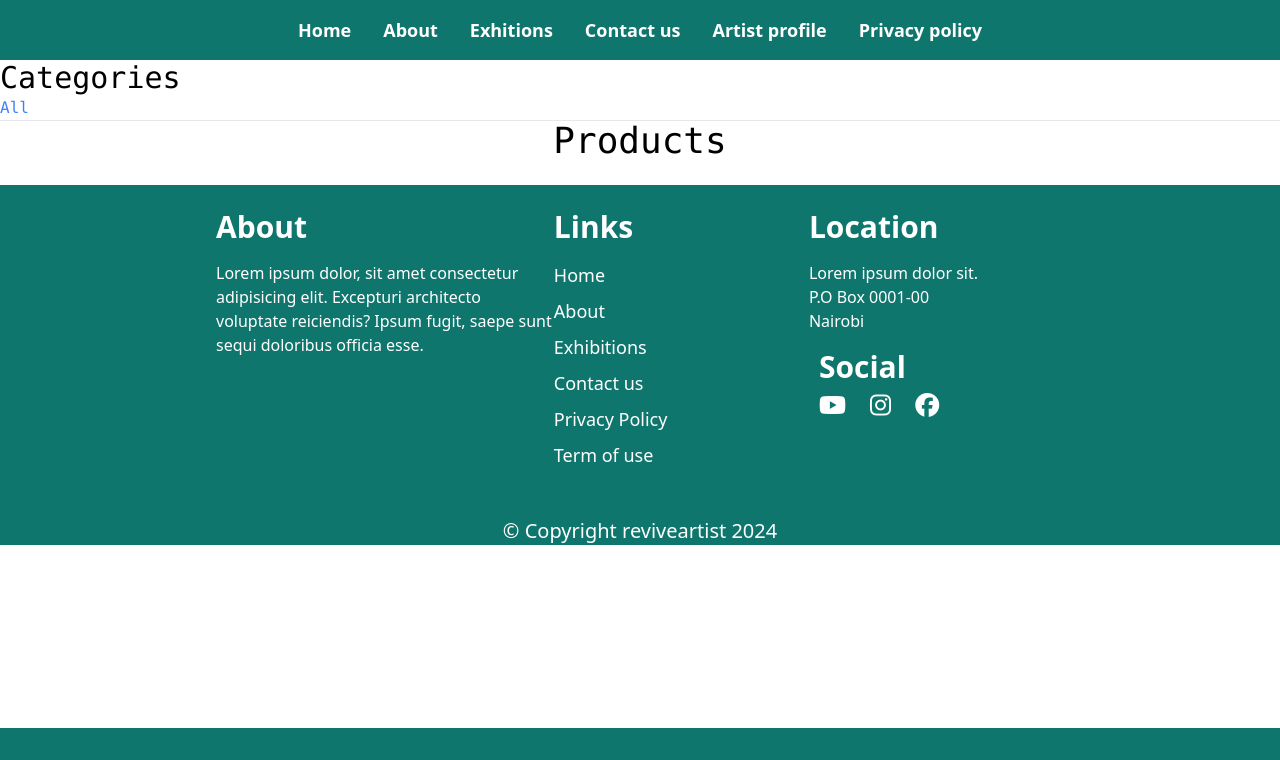
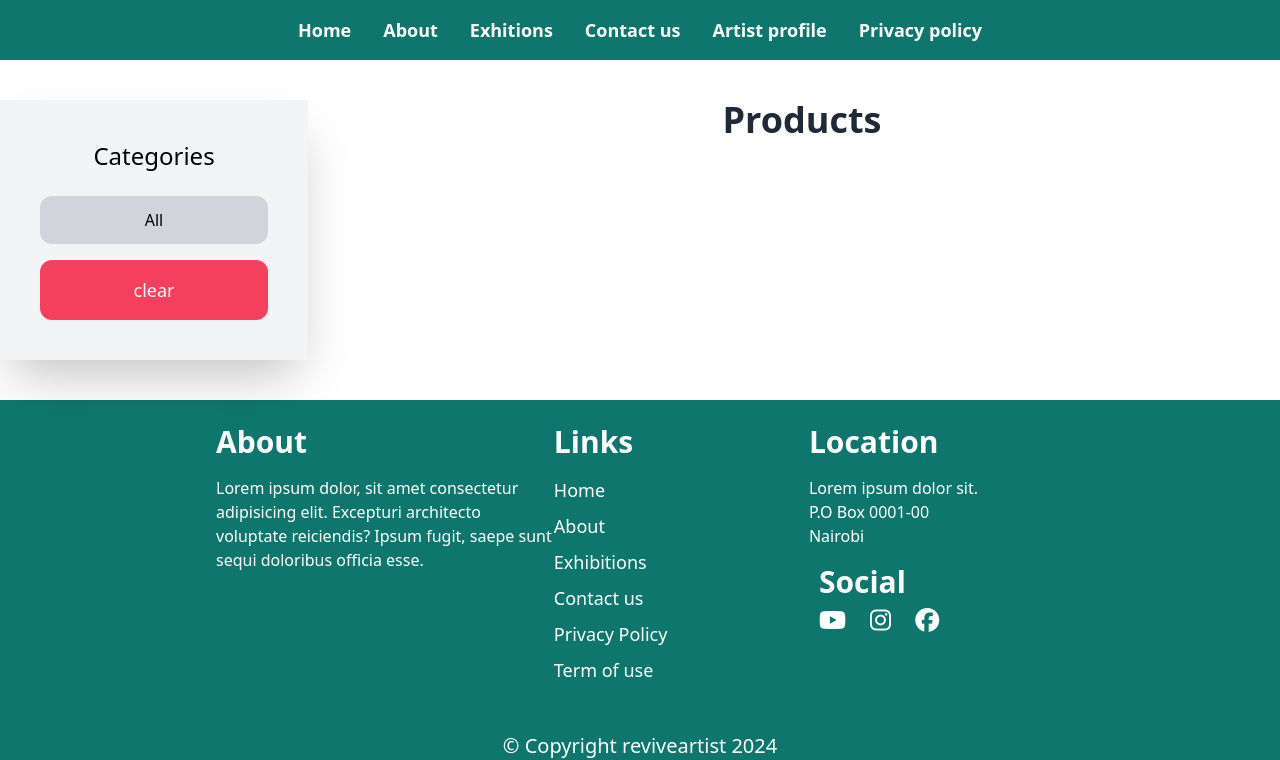
Before and after one commit to zablon-oigo/art, a Django app: page / in a window 1280 px wide. Shown: the part 72-832 px from the top of the page. Before the commit the page ends 800 px from the top, so only its background shows below. Run offline with Django 4.2, Linux system fonts and the light colour scheme; data that the repository does not hold is empty; style sheets or scripts are compiled from the project's sources; parts of the project's set-up code (start-up, migrations or seed data) failed here and were passed over; some libraries are stand-ins or nearby versions.

Commit message:
styling list page

```diff
--- a/templates/product/product_list.html
+++ b/templates/product/product_list.html
@@ -4,29 +4,42 @@
 {% if category %}{{category.name}} {% else %}Products{%endif %}
 {% endblock %}
 {% block content %}
-<h3 class="text-3xl">Categories</h3>
-<ul class="">
-    <li class="{% if not category %} text-blue-500 {% endif %}">
-        <a href="{% url 'product:product_list' %}" class="">All</a>
+<div class="max-w-7xl mx-auto grid md:grid-cols-4 gap-4 grid-cols-1  font-sans my-10">
+<div class="col-span-1 md:block hidden ">
+  <ul class="space-y-4 py-10 px-10 w-full bg-gray-100 shadow-2xl">
+    <h3 class="text-2xl text-center mb-6">Categories</h3>
+      <li class="px-6 py-3 rounded-xl text-center {% if not category %} bg-gray-300 {% endif %}">
+          <a href="{% url 'product:product_list' %}" class="  ">All</a>
       </li>
        {% for c in categories %}
-     <li class="{% if category.slug == c.slug %} text-green-500{% endif %}">
+       <li class="px-6 py-3 rounded-xl  text-center {% if category.slug == c.slug %}bg-gray-700 text-white{% endif %}">
           <a href="{{c.get_absolute_url}}" class="">{{c.name}}</a>
        </li>
        {% endfor %}
+       <a href="{% url 'product:product_list' %}" class="bg-rose-500 text-lg inline-flex justify-center items-center text-white px-6 w-full text-center mt-2 py-4 rounded-xl">clear</a>
   </ul>
-<hr>
-<h1 class="text-4xl text-center ">{% if category %}{{category.name}} {% else %}Products{%endif %}</h1>
-<div class="max-w-7xl mx-auto grid grid-cols-4 gap-4 place-content-center mt-6">
+
+</div>
+<div class="md:col-span-3 col-span-1">
+  <h1 class="text-4xl text-center text-gray-800 font-semibold font-sans">{% if category %}{{category.name}} {% else %}Products{%endif %}</h1>
+<section class="text-gray-600 font-sans">
+  <div class="container">
+    <div class="flex flex-wrap ">
       {% for product in products %}
-<div class="shadow-2xl">
-    <a href="{{product.get_absolute_url}}" class="">
-        <img src="{{product.image.url}}" alt="{{product.name}}" class="w-full h-96 object-center object-cover rounded-t-lg">
-        <div class="bg-white rounded-b-lg p-6">
-            <p class="text-xl">{{product.name |title}}</p>
+      <div class="lg:w-1/4 md:w-1/2 p-4 w-full">
+        <a href="{{product.get_absolute_url}}" class="block relative h-48 rounded overflow-hidden">
+          <img alt="{{product.name}}" class="object-cover object-center w-full h-full block" src="{{product.image.url}}">
+        </a>
+        <div class="mt-4">
+          <h3 class="text-gray-500 text-xs tracking-widest title-font mb-1">{{product.category}}</h3>
+          <h2 class="text-gray-900 title-font text-lg font-medium">{{product.name |title}}</h2>
+          <p class="mt-1">${{product.price}}</p>
         </div>
-    </a>
       </div>
       {% endfor %}
     </div>
+  </div>
+</section>
+</div>
+</div>
 {% endblock %}
```
Lines whose indentation alone changed are shown as unchanged.
